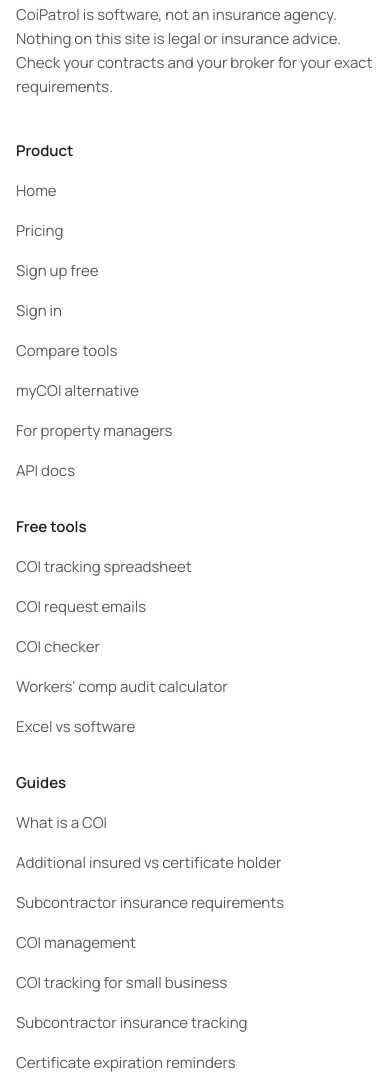
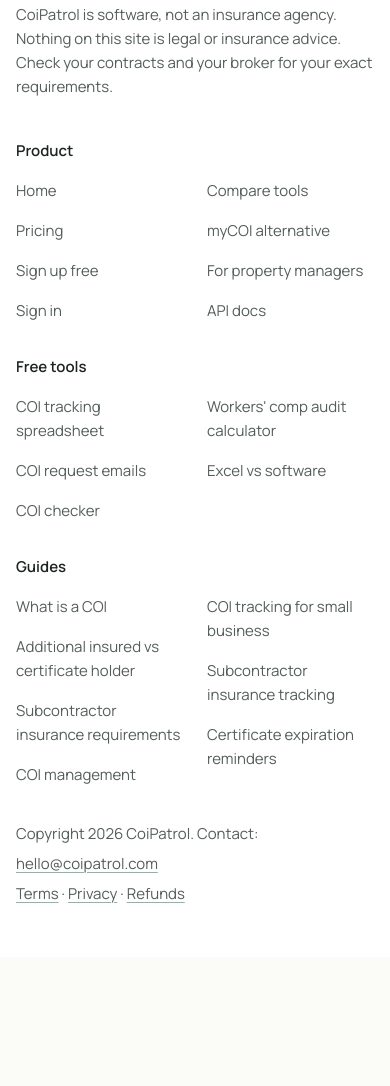
Before and after one commit to aminafara123/coipatrol-site, a plain HTML site: page index.html in a window 390 px wide. Shown: the part 7289-8375 px from the top of the page. After the commit the page ends 8246 px from the top, so only its background shows below. Drawn offline with Linux system fonts and the light colour scheme.

Commit message:
footer: link lists in two columns on phones

```diff
--- a/style.css
+++ b/style.css
@@ -149,8 +149,8 @@ pre { background: var(--tint); padding: 16px; border-radius: var(--radius); whit
 .foot-grid { display: grid; gap: 24px; }
 .foot-h { font-weight: 600; margin: 0 0 8px; color: var(--ink); }
 .site-foot h2 { font-size: 15px; margin: 0 0 8px; color: var(--ink); }
-.site-foot ul { list-style: none; padding: 0; margin: 0; }
-.site-foot li { margin: 0; }
+.site-foot ul { list-style: none; padding: 0; margin: 0; columns: 2; column-gap: 24px; } /* phones: two columns halve the footer */
+.site-foot li { margin: 0; break-inside: avoid; }
 .site-foot a { color: var(--muted); }
 .site-foot li a { display: inline-block; padding: 8px 0; text-decoration: none; }
 .site-foot li a:hover { color: var(--ink); text-decoration: underline; }
@@ -188,6 +188,7 @@ pre { background: var(--tint); padding: 16px; border-radius: var(--radius); whit
   .plans { grid-template-columns: repeat(3, 1fr); }
   .plans.four { grid-template-columns: repeat(2, 1fr); }
   .foot-grid { grid-template-columns: 2fr 1fr 1fr 1fr; }
+  .site-foot ul { columns: auto; }
   .downloads { grid-template-columns: 1fr 1fr; }
   .cta-box { padding: 36px 40px; }
   .wrap { padding-inline: 24px; }
```
